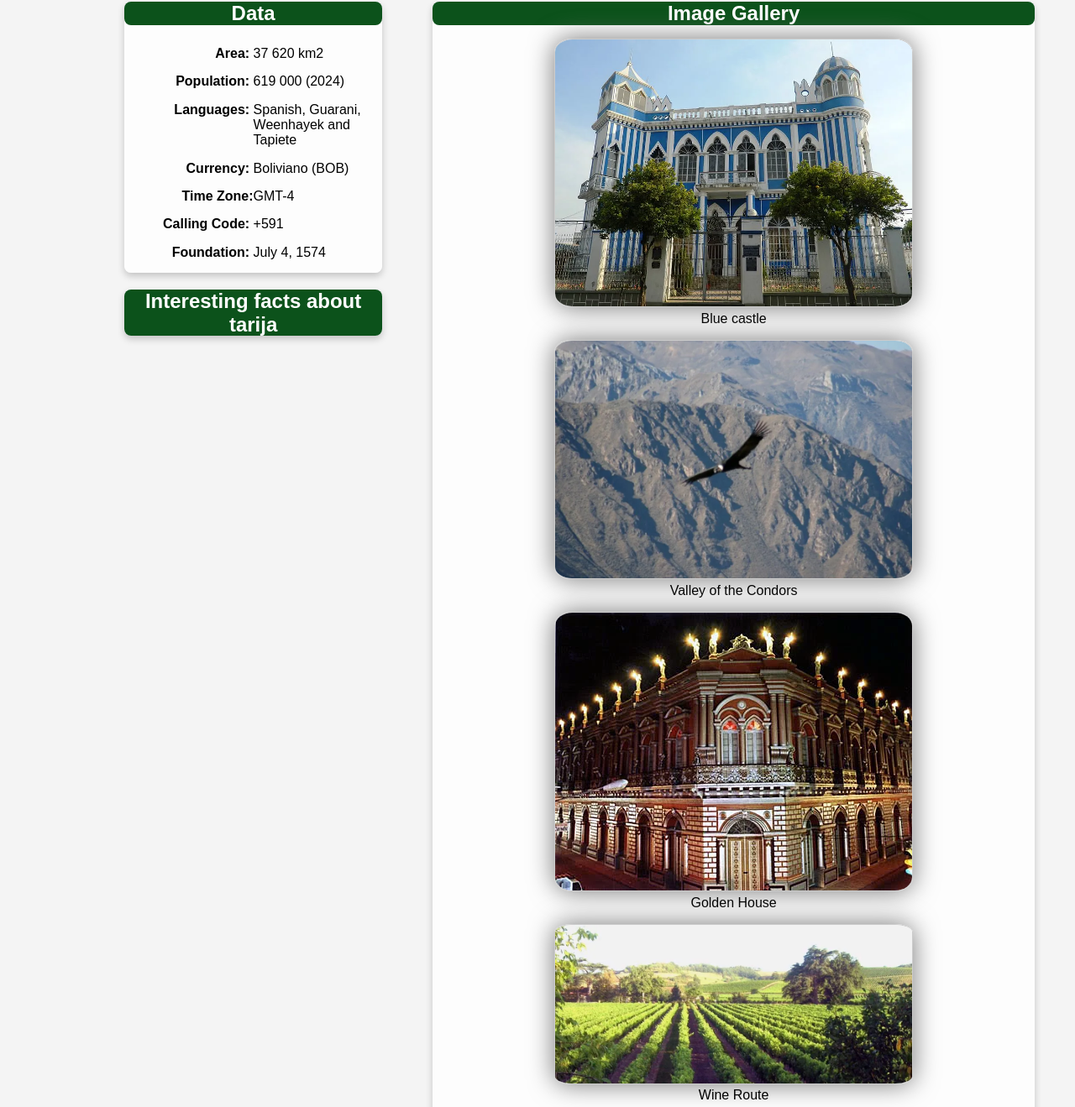
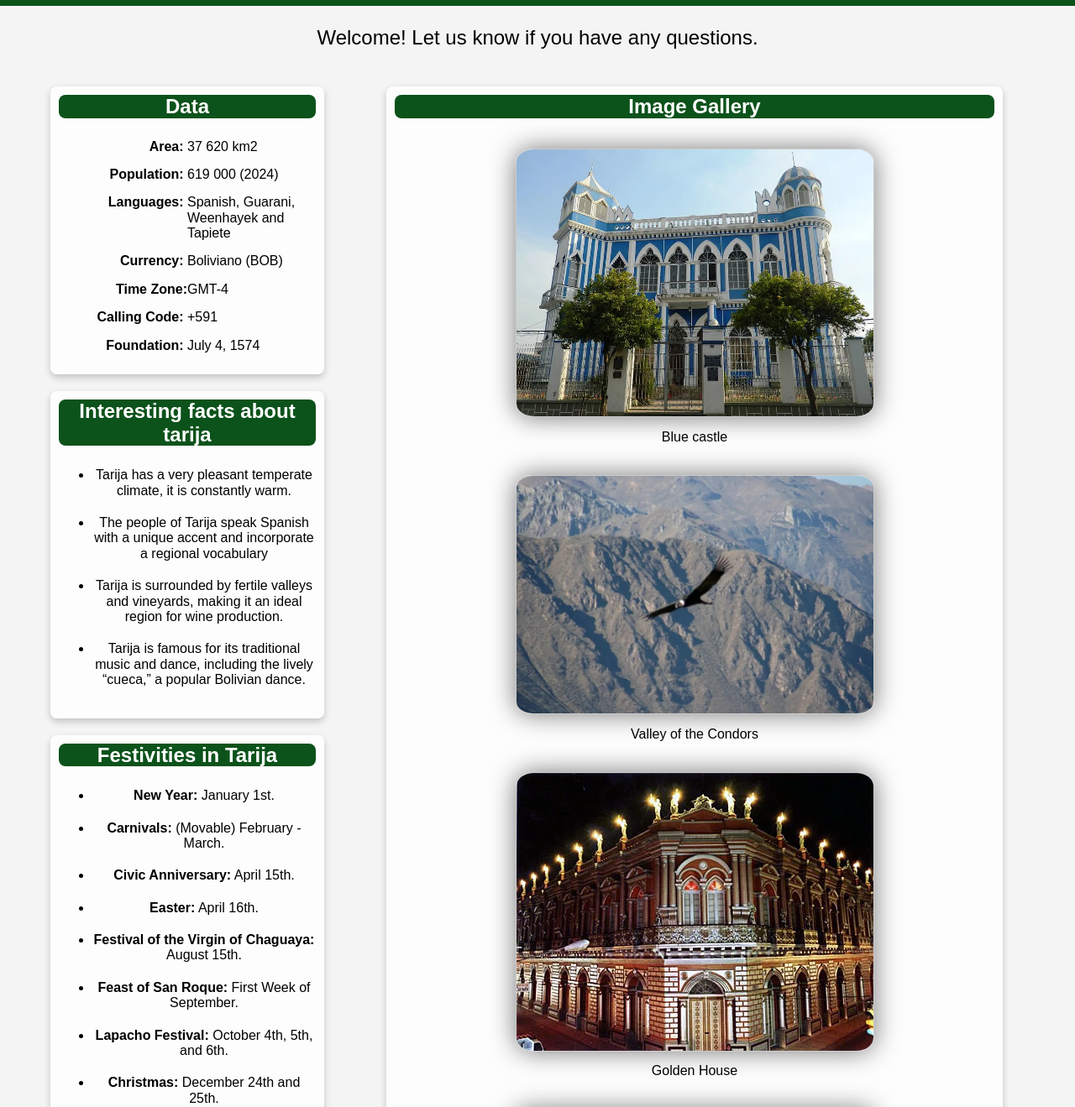
Before and after one commit to pedrozelada/wdd231, a plain HTML site: page chamber/discover.html in a window 1280 px wide. Shown: the part 120-1439 px from the top of the page at 84% size. Drawn offline with Linux system fonts and the light colour scheme; no server answers.

Commit message:
discover

```diff
--- a/chamber/discover.html
+++ b/chamber/discover.html
@@ -9,7 +9,7 @@
     <meta property="og:title" content="Tarija Chamber of Commerce">
     <meta property="og:description" content="Chamber of Commerce of the city of Tarija, here you will find information on local businesses.">
     <meta property="og:type" content="website">
-    <meta property="og:url" content="https://pedrozelada.github.io/wdd231/chamber/directory.html">
+    <meta property="og:url" content="https://pedrozelada.github.io/wdd231/chamber/discover.html">
     <meta property="og:image" content="https://pedrozelada.github.io/chamber/images/tarija.webp">
     <meta name="twitter:card" content="summary">
     <meta name="twitter:site" content="@flickr">
@@ -20,7 +20,7 @@
     <link rel="stylesheet" href="styles/normalize.css">
     <link rel="stylesheet" href="styles/discover.css">
     <script src="scripts/getdates.js" defer></script>
-    <script src="scripts/index.js" defer></script>
+    <script src="scripts/discover.js" defer></script>
 </head>
 <body>
     <header>
@@ -34,15 +34,17 @@
         <button id="menu" title="menu"></button>
         <nav id="animate">
             <ul class="navigation">
-                <li><a href="index.html" title="Home Page" class="active">Home</a></li>
+                <li><a href="index.html" title="Home Page">Home</a></li>
                 <li><a href="directory.html" title="Chamber proyect" >Directory</a></li>
                 <li><a href="join.html" title="Join us">Join</a></li>
-                <li><a href="discover.html" title="Discover More">Discover</a></li>
+                <li><a href="discover.html" title="Discover More" class="active">Discover</a></li>
             </ul>
         </nav>
         <button id="semicircle">◐</button>
     </header>
     <main>
+        <p id="visit"></p>
+        <div class="main-content">
             <section>
                 <article class="data">
                     <h2>Data</h2>
@@ -79,31 +81,59 @@
                 </article>
                 <article class="data">
                     <h2>Interesting facts about tarija</h2>
+                    <ul>
+                        <li>Tarija has a very pleasant temperate climate, it is constantly warm.</li>
+                        <li>The people of Tarija speak Spanish with a unique accent and incorporate a regional vocabulary</li>
+                        <li>Tarija is surrounded by fertile valleys and vineyards, making it an ideal region for wine production.</li>
+                        <li>Tarija is famous for its traditional music and dance, including the lively “cueca,” a popular Bolivian dance.</li>
+                    </ul>
+                </article>
+                <article  class="data">
+                    <h2>Festivities in Tarija</h2>
+                    <ul>
+                        <li><strong>New Year:</strong> January 1st.</li>
+                        <li><strong>Carnivals:</strong> (Movable) February - March.</li>
+                        <li><strong>Civic Anniversary:</strong> April 15th.</li>
+                        <li><strong>Easter:</strong> April 16th.</li>
+                        <li><strong>Festival of the Virgin of Chaguaya:</strong> August 15th.</li>
+                        <li><strong>Feast of San Roque:</strong> First Week of September.</li>
+                        <li><strong>Lapacho Festival:</strong> October 4th, 5th, and 6th.</li>
+                        <li><strong>Christmas:</strong> December 24th and 25th.</li>
+                    </ul>
+                    <label>You can see the dates on this calendar:
+                        <input type="date" id="calendar" name="calendar">
+                    </label>
                 </article>
 
             </section>
             <section  class="data">
                 <h2>Image Gallery</h2>
                 <figure>
-                <img src="images/castillo azul.webp" alt="Temple Image" width="425" height="330" loading="lazy">
+                    <img src="images/castillo azul.webp" alt="blue castle" width="425" height="330" loading="lazy">
                     <figcaption>Blue castle</figcaption>
                 </figure>
                 <figure>
-                <img src="images/vallecondores.webp" alt="Temple Image" width="425" height="330" loading="lazy">
+                    <img src="images/vallecondores.webp" alt="condors valley" width="425" height="330" loading="lazy">
                     <figcaption>Valley of the Condors</figcaption>
                 </figure>
                 <figure>
-                <img src="images/casadorada.webp" alt="Temple Image" width="425" height="330" loading="lazy">
+                    <img src="images/casadorada.webp" alt="casa dorada" width="425" height="330" loading="lazy">
                     <figcaption>Golden House</figcaption>
                 </figure>
                 <figure>
-                <img src="images/rutavino.webp" alt="Temple Image" width="425" height="330" loading="lazy">
+                    <img src="images/rutavino.webp" alt="wine route" width="425" height="330" loading="lazy">
                     <figcaption>Wine Route</figcaption>
                 </figure>
-
-
+                <figure>
+                    <img src="images/observatorio.webp" alt="observatorio" width="425" height="330" loading="lazy">
+                    <figcaption>Santa Ana Observatory</figcaption>
+                </figure>
+                <figure>
+                    <img src="images/lagunas.webp" alt="tajzara lake" width="425" height="330" loading="lazy">
+                    <figcaption>Tajzara Lagoons</figcaption>
+                </figure>
             </section>
-
+        </div>
     </main>
 
     <footer>
--- /dev/null
+++ b/chamber/scripts/discover.js
@@ -0,0 +1,24 @@
+document.addEventListener("DOMContentLoaded", function() {
+    const visit = document.querySelector('#visit');
+    const firstVisit = localStorage.getItem('firstVisit');
+    const lastVisit = localStorage.getItem('lastVisit');
+    const currentTime = Date.now();
+    let message;
+
+    if (firstVisit == null) {
+        localStorage.setItem('firstVisit', currentTime.toString());
+        visit.innerHTML = `Welcome! Let us know if you have any questions.`
+    } else {
+        const lastVisitTime = parseInt(lastVisit);
+        const timeDifference = currentTime - lastVisitTime;
+        const daysDifference = Math.floor(timeDifference / (1000 * 60 * 60 * 24));
+
+        if (timeDifference < 1000 * 60 * 60 * 24) {
+            visit.innerHTML = `Back so soon! Awesome!`;
+        } else {
+            visit.innerHTML = `You last visited ${daysDifference} ${daysDifference === 1 ? "day" : "days"} ago.`;
+        }
+    }
+    localStorage.setItem('lastVisit', currentTime.toString());
+
+});
--- a/chamber/styles/discover.css
+++ b/chamber/styles/discover.css
@@ -132,13 +132,19 @@ footer p {
 
 .data {
     margin: 20px;
+    padding: 10px;
     background-color: rgba(255, 255, 255, 0.8);
     border-radius: 8px;
     box-shadow: 0 4px 8px rgba(0, 0, 0, 0.2);
-    width: 100%;
+    width: 85%;
     align-items: center;
     text-align: center;
 }
+
+article ul li {
+    padding: 10px 0;
+  }
+
 
 .div-table {
     display: table;
@@ -168,24 +174,32 @@ footer p {
 
 /*discover*/
 
+p {
+    text-align: center;
+    font-size: x-large;
+}
+
 
 figure img {
-    max-width: 90%;
+    margin-top: 20px;
+    margin-bottom: 10px;
+    max-width: 100%;
     height: auto;
     border-radius: 5%;
     border: 1px solid #ccc;
     box-shadow: 0 0 30px #777;
+    transition: transform 0.3s ease, box-shadow 0.3s ease;
 }
 
-
+input[type="date"] {
+    margin: 20px;
+    padding: 10px;
+}
 
 @media only screen and (min-width: 54rem) {
 
     main {
-        max-width: 64rem;
-        display: grid;
-        grid-template-columns: 30% 70%;
-        grid-gap: 60px;
+        max-width: 75rem;
     }
     header, nav, main, footer {
         margin:auto;
@@ -221,4 +235,15 @@ figure img {
         margin: auto;
     }
 
+    .main-content {
+        display: grid;
+        grid-template-columns: 30% 70%;
+        grid-gap: 40px;
+    }
+
+    figure img:hover {
+        transform: scale(1.09);
+        box-shadow: 0 0 30px #777;
+    }
+
 }
```
Also changed, not shown: chamber/images/lagunas.webp (added), chamber/images/observatorio.webp (added). Lines whose indentation alone changed are shown as unchanged.
